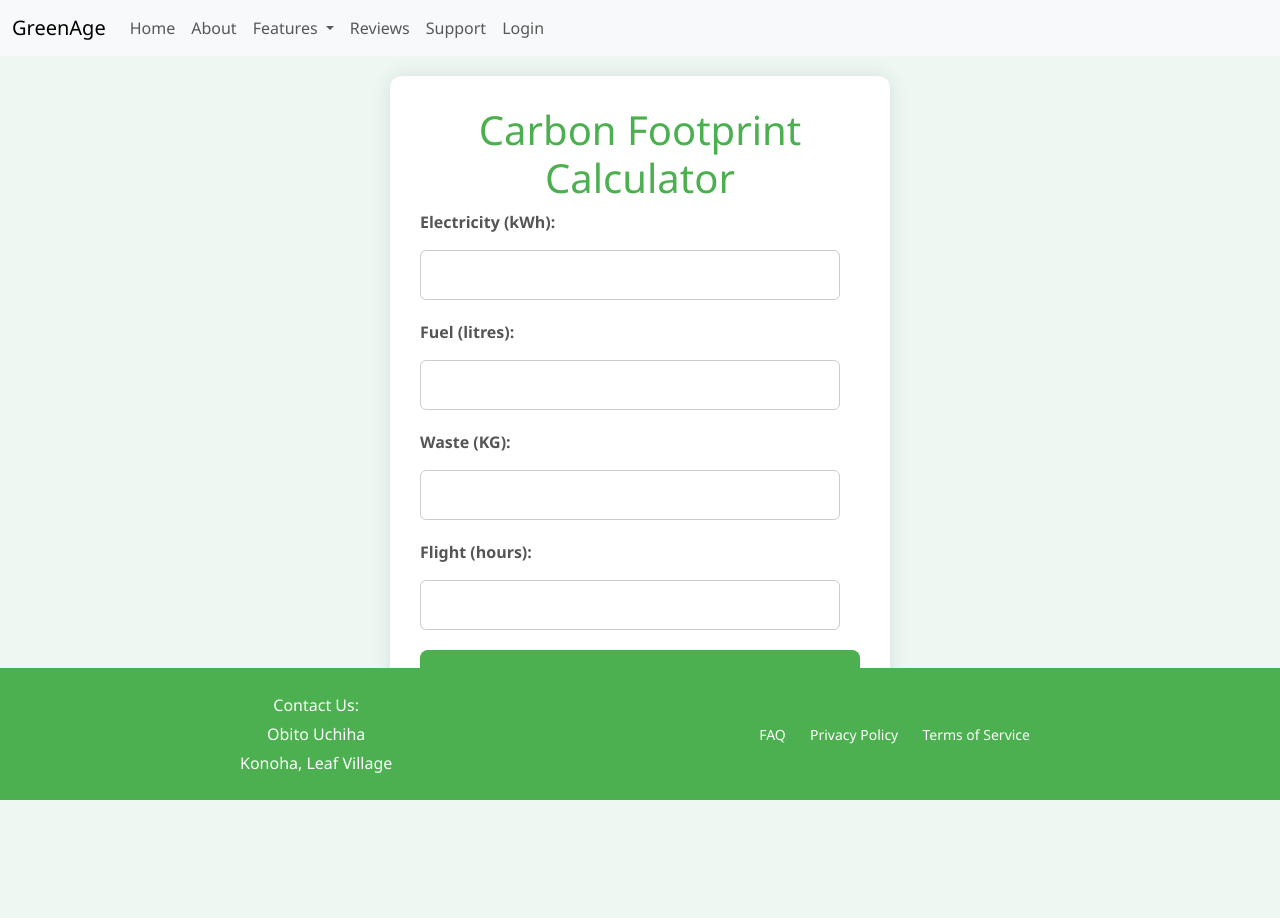
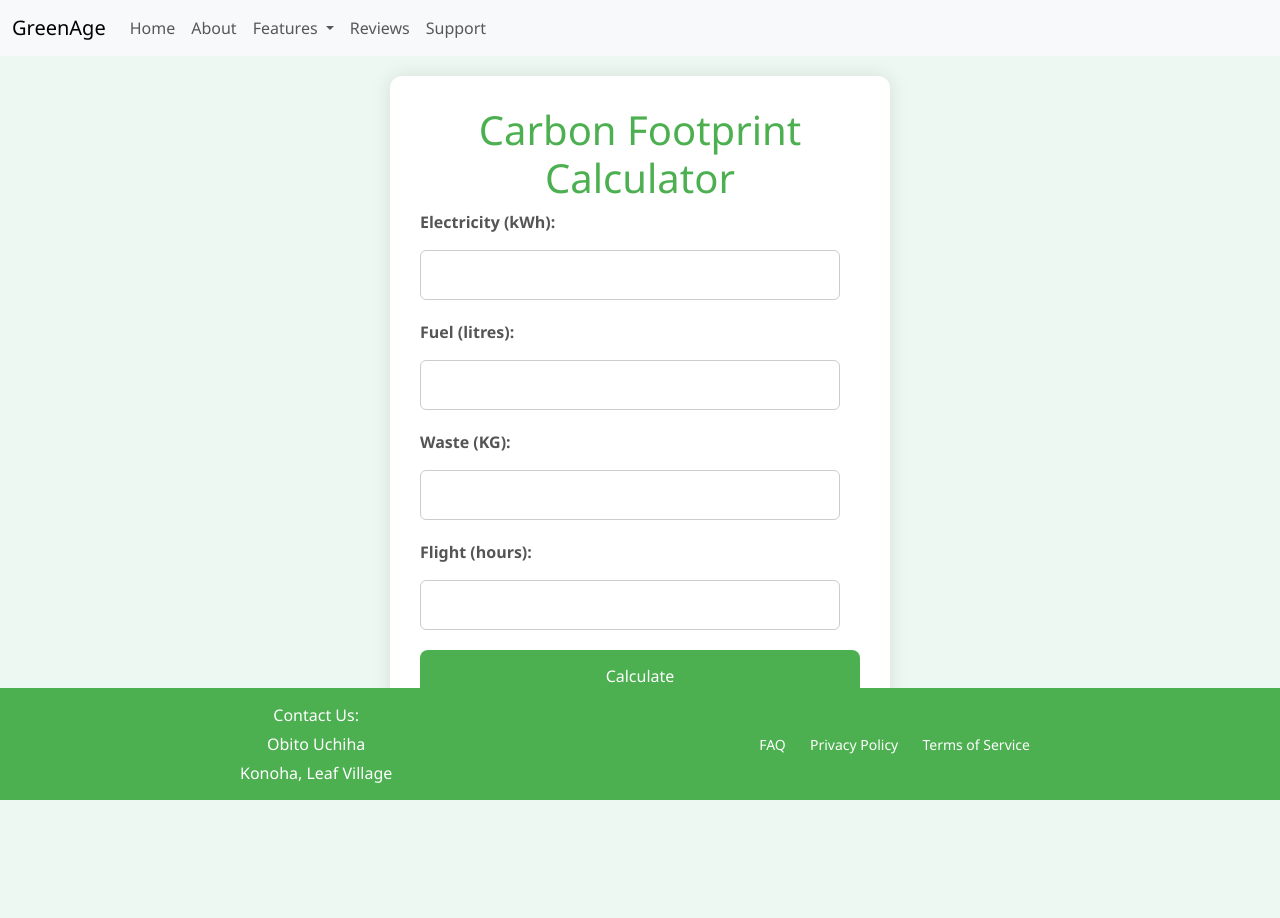
Before and after one commit to RudrasSingh/GreenTech-h4b-24, a Flask app: template templates/footprint.html in a window 1280 px wide. Before the commit the page ends 800 px from the top, so only its background shows below. Run offline with Flask 3, Linux system fonts and the light colour scheme; the template is opened without the code that fills it: most values are stand-ins (such as "Sample title", 1, 10 or a date in 2020); some libraries are stand-ins or nearby versions.

Commit message:
added file

```diff
--- a/templates/footprint.html
+++ b/templates/footprint.html
@@ -24,7 +24,7 @@
             border-radius: 12px;
             box-shadow: 0 0 20px rgba(0, 0, 0, 0.1); /* Subtle shadow */
             margin-top: 20px; /* Space between navbar and form */
-            margin-bottom: 20px; /* Space between content and footer */
+            margin-bottom: 80px; /* Space between content and footer */
         }
 
         h1 {
@@ -71,7 +71,7 @@
             background-color: #4CAF50; /* Green footer background */
             color: white;
             text-align: center;
-            padding: 20px;
+            padding: 10px;
             position: fixed;
             bottom: 0;
             width: 100%;
@@ -115,7 +115,7 @@
             <div class="collapse navbar-collapse" id="navbarNav">
                 <ul class="navbar-nav">
                     <li class="nav-item">
-                        <a class="nav-link" href="#home">Home</a>
+                        <a class="nav-link" href="{{url_for('homepage')}}">Home</a>
                     </li>
                     <li class="nav-item">
                         <a class="nav-link" href="#about">About</a>
@@ -135,9 +135,6 @@
                     </li>
                     <li class="nav-item">
                         <a class="nav-link" href="#support">Support</a>
-                    </li>
-                    <li class="nav-item">
-                        <a class="nav-link" href="#login">Login</a>
                     </li>
                 </ul>
             </div>
--- a/templates/index.html
+++ b/templates/index.html
@@ -25,8 +25,8 @@
     <meta name="msapplication-TileImage" content="/static/img/favicons/mstile-150x150.png">
     <meta name="theme-color" content="#ffffff">
     <script src="/static/js/config.js"></script>
-    <!-- <script src="/static/js/script.js"></script> -->
-    <!-- <script src="/static/js/air.js"></script>  TODO: Uncomment this line -->
+    <!-- <script src="/static/js/script.js"></script> TODO: make it uncomment  -->
+    <!-- <script src="/static/js/air.js"></script> -->
 
     <!-- ===============================================-->
     <!--    Stylesheets-->
@@ -102,7 +102,7 @@
                 <div class="row g-4 g-lg-6 g-xl-7 align-items-center">
 
             </section>
-            <h1 style="margin-left: 37%; margin-top: 2rem; margin-bottom: 2rem; color: #E3A476" >Hello ! Utsav,</h1>
+            <h1 style="margin-left: 37%; margin-top: 2rem; margin-bottom: 2rem; color: #E3A476" >Hello ! {{name}},</h1>
 
 
             <section class="mb-9 mb-lg-10 mb-xxl-11 text-center text-md-start" id="products">
--- a/templates/photouplode.html
+++ b/templates/photouplode.html
@@ -74,7 +74,7 @@
 
 
           <!-- Four responsive boxes -->
-          <form action method="post">
+          <form action = "{{url_for('post')}}" method="post">
 
             <h1><strong>File upload</strong> In your Community</h1>
 
```
Also changed, not shown: app.py (+5 -2 lines), greenAge.db.
